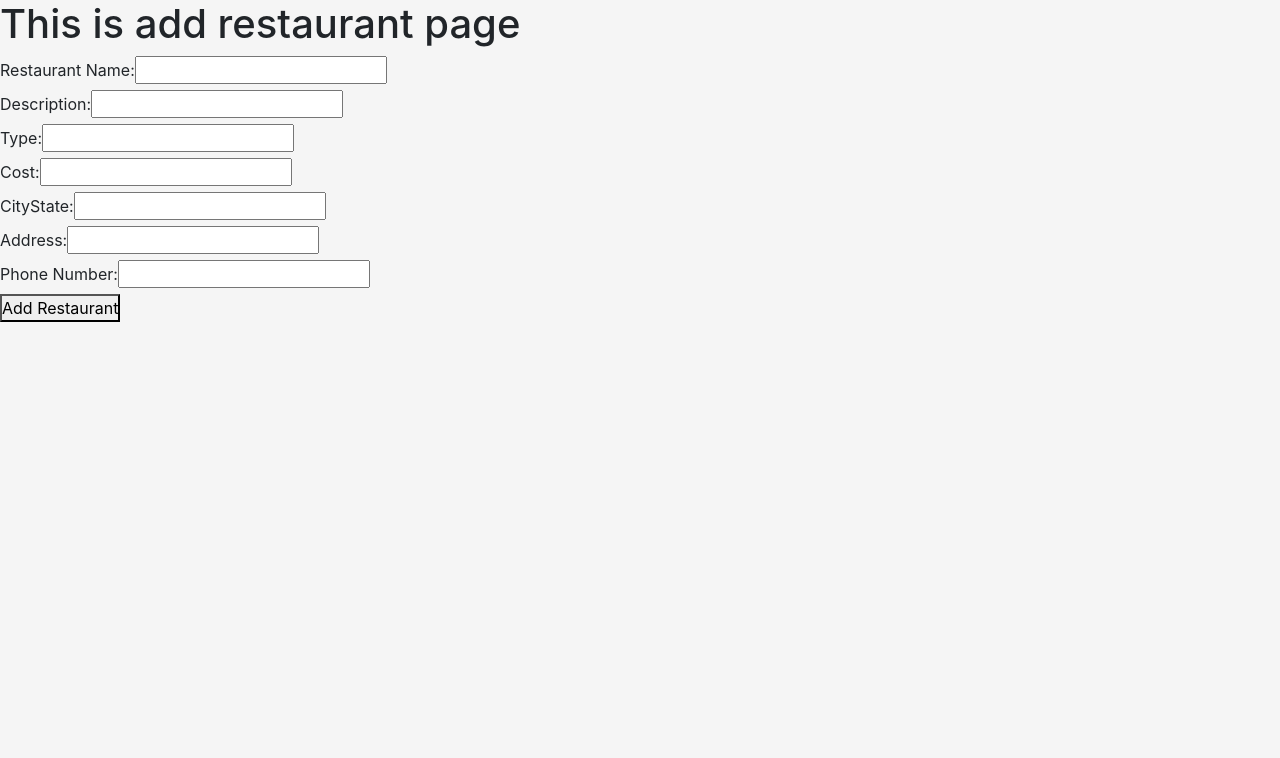
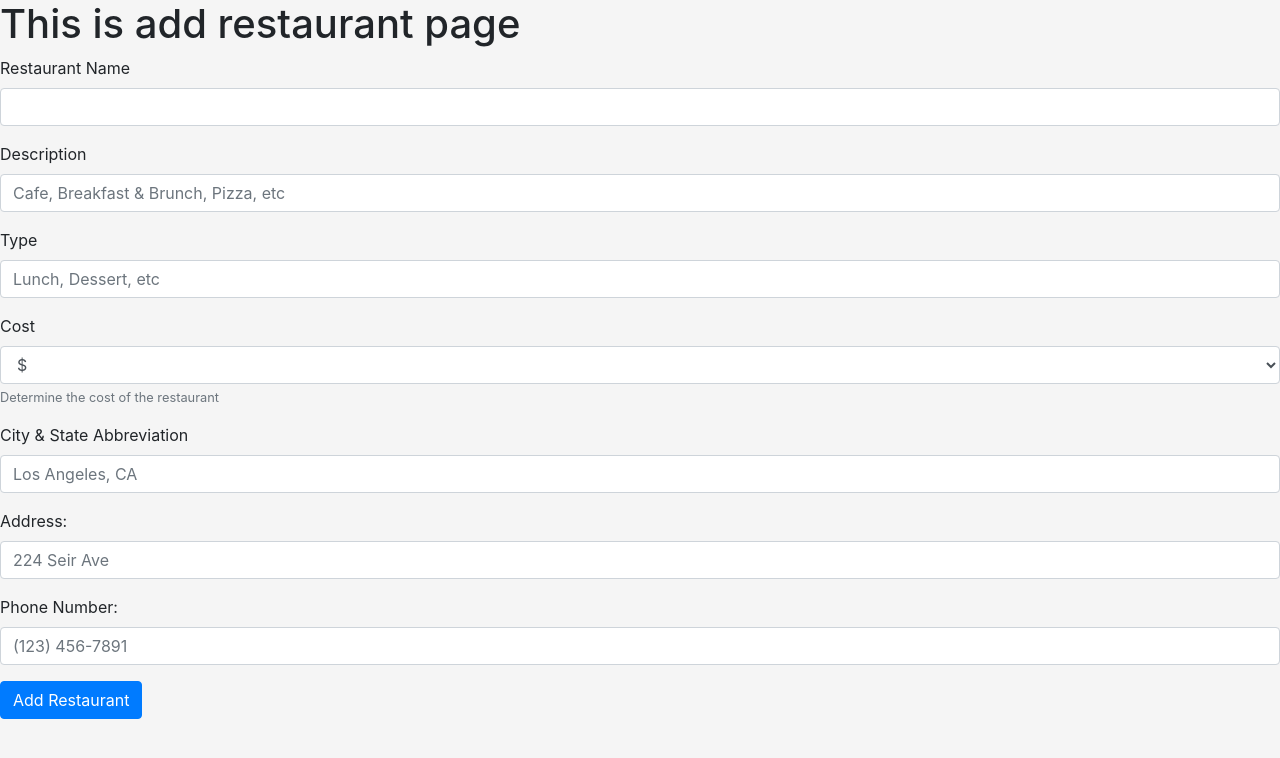
Before and after one commit to pascuas/project4-foodie, a React (Create React App) app in the folder foodie/: page /add/your/restaurant in a window 1280 px wide. Shown: the top 758 px of the page. Built offline with nearby package versions, Linux system fonts and the light colour scheme; no server answers.

Commit message:
used react bootstrap for form. Added to add restaurant page

```diff
--- a/foodie/src/components/AddRestaurant.js
+++ b/foodie/src/components/AddRestaurant.js
@@ -1,6 +1,8 @@
 import React, {useState} from 'react'
 import {createRes} from '../services/api-helper'
 import {Link} from 'react-router-dom'
+import Form from 'react-bootstrap/Form'
+import Button from 'react-bootstrap/Button'
 
 function AddRestaurant() {
     const [name, setName] = useState('')
@@ -55,7 +57,7 @@ function AddRestaurant() {
     return (
         <>
             <h1>This is add restaurant page</h1>
-            <form onSubmit={restaurantSubmit}>
+            {/* <form onSubmit={restaurantSubmit}>
                 <label>Restaurant Name:</label><input type="text" value={name} onChange={nameChange}/><br/>
                 <label>Description:</label><input type="text" value={description} onChange={descriptionChange}/><br/>
                 <label>Type:</label><input type="text" value={type} onChange={typeChange}/><br/>
@@ -64,7 +66,46 @@ function AddRestaurant() {
                 <label>Address:</label><input type="text" value={address} onChange={addressChange}/><br/>
                 <label>Phone Number:</label><input type="text" value={phoneNum} onChange={phoneChange}/><br/>
                 <button>Add Restaurant</button>
-            </form>
+            </form> */}
+            <Form onSubmit={restaurantSubmit}>
+                <Form.Group>
+                    <Form.Label>Restaurant Name</Form.Label>
+                    <Form.Control type="text" value={name} onChange={nameChange}/>
+                </Form.Group>
+                <Form.Group>
+                    <Form.Label>Description</Form.Label>
+                    <Form.Control type="text" placeholder="Cafe, Breakfast & Brunch, Pizza, etc" maxLength="25" value={description} onChange={descriptionChange}/>
+                </Form.Group>
+                <Form.Group>
+                    <Form.Label>Type</Form.Label>
+                    <Form.Control type="text" placeholder="Lunch, Dessert, etc" maxLength="20" value={type} onChange={typeChange}/>
+                </Form.Group>
+                <Form.Group>
+                    <Form.Label>Cost</Form.Label>
+                    <Form.Control as="select" type="text" value={cost} onChange={costChange}>
+                        <option>$</option>
+                        <option>$$</option>
+                        <option>$$$</option>
+                    </Form.Control>
+                    <Form.Text className="text-muted">
+                        Determine the cost of the restaurant
+                    </Form.Text>
+                </Form.Group>
+                <Form.Group>
+                    <Form.Label>City & State Abbreviation</Form.Label>
+                    <Form.Control type="text" placeholder="Los Angeles, CA" maxLength="30" value={cityState} onChange={cityStateChange}/>
+                </Form.Group>
+                <Form.Group>
+                    <Form.Label>Address:</Form.Label>
+                    <Form.Control type="text" placeholder="224 Seir Ave" maxLength="30" value={address} onChange={addressChange}/>
+                </Form.Group>
+                <Form.Group>
+                    <Form.Label>Phone Number:</Form.Label>
+                    <Form.Control type="text" placeholder="(123) 456-7891" value={phoneNum} onChange={phoneChange}/>
+                </Form.Group>
+                <Button type="submit">Add Restaurant</Button>
+            </Form>
+
         </>
     )
 }
--- a/foodie/src/css/resultsPage.css
+++ b/foodie/src/css/resultsPage.css
@@ -46,13 +46,12 @@ html body {
     }
 
     .card {
-        width: 15rem;
-        margin-right: 40px;
+        width: 13rem;
         height: 50vh;
     }
 
     .resultsContainer {
-        justify-content: flex-start;
+        justify-content: space-evenly;
         margin: 20px 20px;
     }
 }
```
